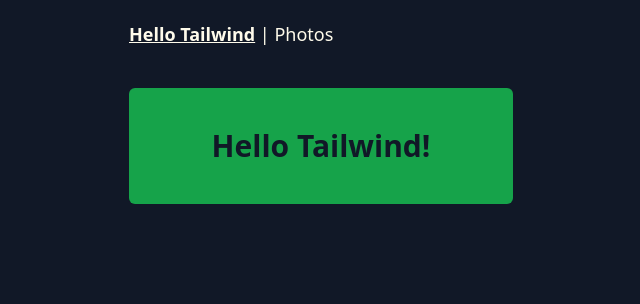
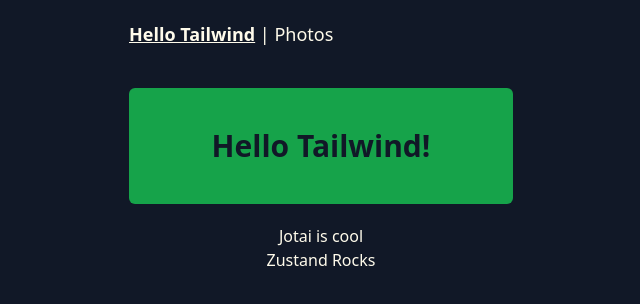
Before and after one commit to kronning6/vite-react-ts-reference, a React (Vite) app: page / in a window 1280 px wide. Shown: the top 304 px of the page, without its empty margins (319-959 px from the left). Built offline with nearby package versions, Linux system fonts and the light colour scheme.

Commit message:
Add Jotai and Zustand with examples

```diff
--- a/package.json
+++ b/package.json
@@ -14,8 +14,10 @@
     "@tanstack/react-query": "^4.24.10",
     "@tanstack/react-query-devtools": "^4.24.12",
     "@tanstack/react-router": "^0.0.1-beta.82",
+    "jotai": "^2.0.2",
     "react": "^18.2.0",
-    "react-dom": "^18.2.0"
+    "react-dom": "^18.2.0",
+    "zustand": "^4.3.4"
   },
   "devDependencies": {
     "@types/react": "^18.0.27",
--- a/src/App.tsx
+++ b/src/App.tsx
@@ -11,6 +11,8 @@ import {
 } from '@tanstack/react-router';
 import HelloTailwind from './components/HelloTailwind';
 import JSONPlaceholderPhoto from './components/JSONPlaceholderPhoto';
+import JotaiComponent from './components/JotaiComponent';
+import ZustandComponent from './components/ZustandComponent';
 
 const rootRoute = new RootRoute({
   component: () => {
@@ -38,6 +40,10 @@ const rootRoute = new RootRoute({
         </div>
         <div className="container mx-auto mt-10 w-96">
           <Outlet />
+          <div className="mt-5">
+            <JotaiComponent />
+            <ZustandComponent />
+          </div>
         </div>
       </>
     );
--- /dev/null
+++ b/src/components/JotaiComponent.tsx
@@ -0,0 +1,11 @@
+import { useAtom } from 'jotai';
+import { exampleAtom } from '../core/exampleAtom';
+
+export default function JotaiComponent() {
+  const [example] = useAtom(exampleAtom);
+  return (
+    <div className="text-center">
+      <p className="text-amber-50">{example}</p>
+    </div>
+  );
+}
--- /dev/null
+++ b/src/components/ZustandComponent.tsx
@@ -0,0 +1,10 @@
+import { useExampleStore } from '../core/exampleStore';
+
+export default function ZustandComponent() {
+  const example = useExampleStore(state => state.name);
+  return (
+    <div className="text-center">
+      <p className="text-amber-50">{example}</p>
+    </div>
+  );
+}
--- /dev/null
+++ b/src/core/exampleAtom.ts
@@ -0,0 +1,3 @@
+import { atom } from 'jotai';
+
+export const exampleAtom = atom('Jotai is cool');
--- /dev/null
+++ b/src/core/exampleStore.ts
@@ -0,0 +1,11 @@
+import { create } from 'zustand';
+
+export interface ExampleState {
+  name: string;
+  updateName: (name: string) => void;
+}
+export const useExampleStore = create<ExampleState>(set => ({
+  name: 'Zustand Rocks',
+  updateName: (name: string) =>
+    set((state: ExampleState) => ({ name: state.name })),
+}));
```
Also changed, not shown: 1 other file (tests, documents, lock files or other folders).
